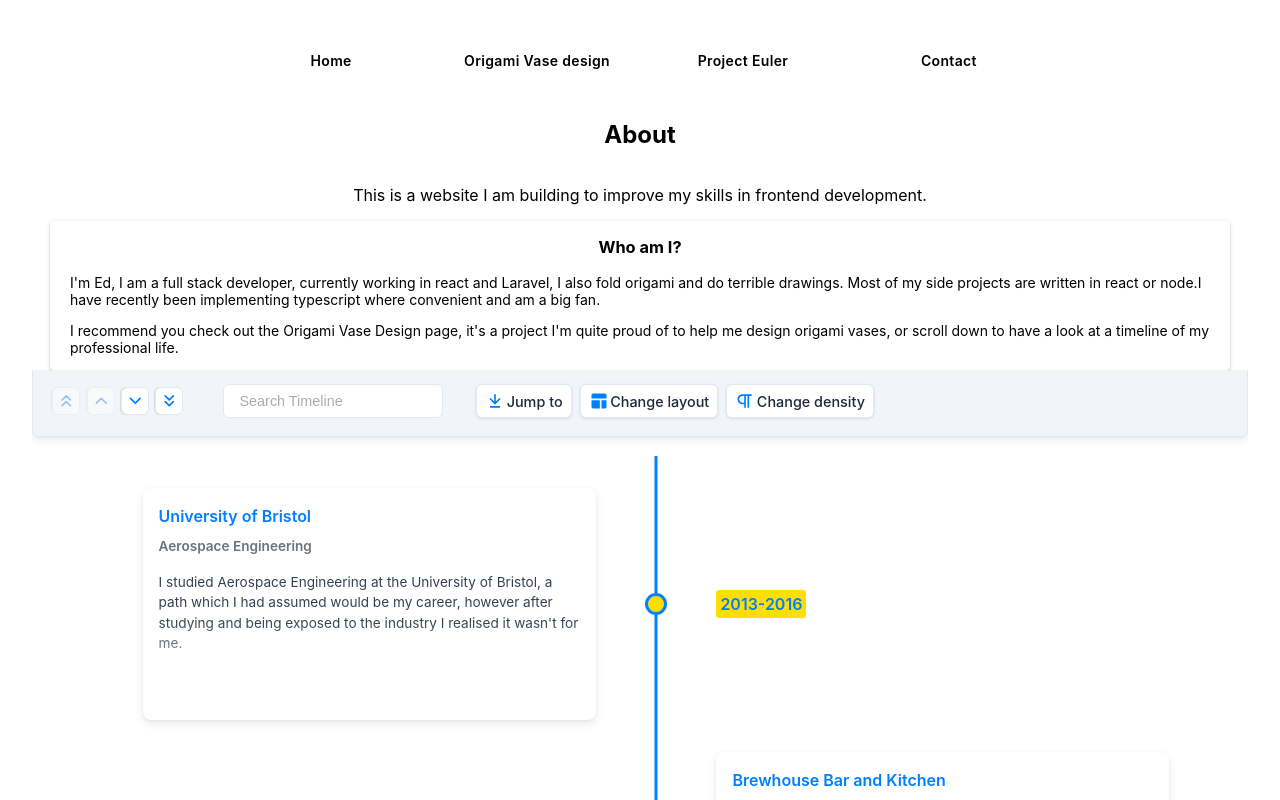
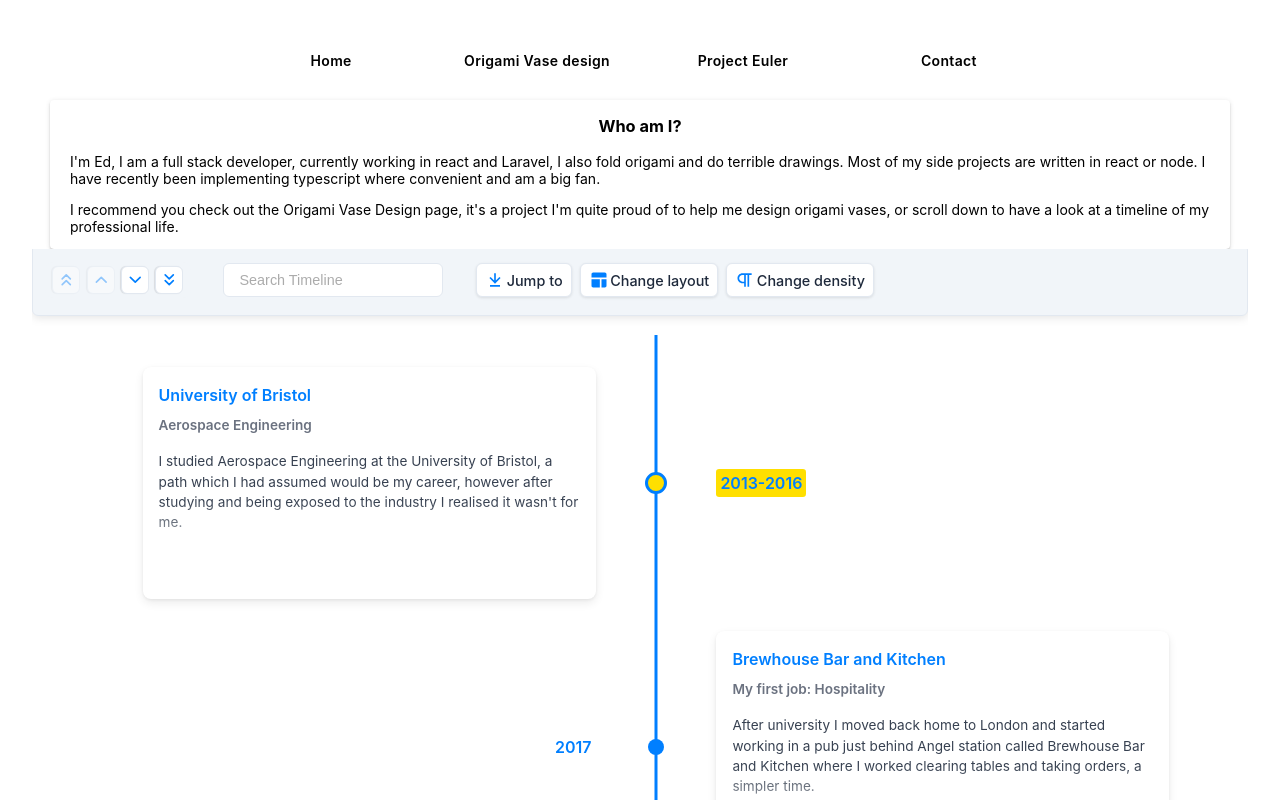
Before and after one commit to Edward-Phillips/origamiVaseDisplay, a Next.js app: page / in a window 1280 px wide. Shown: the top 800 px of the page. Built offline with nearby package versions, Linux system fonts and the light colour scheme.

Commit message:
remove about  paragraph

```diff
--- a/pages/index.js
+++ b/pages/index.js
@@ -6,14 +6,10 @@ export default function Index() {
   return (
     <div className={styles.indexContainer}>
       <section className={styles.descriptionContainer}>
-        <h2>About</h2>
-        <p>
-          This is a website I am building to improve my skills in frontend development.
-        </p>
         <article className={styles.articlePanel}>
           <h3>Who am I?</h3>
           <p>
-            I'm Ed, I am a full stack developer, currently working in react and Laravel, I also fold origami and do terrible drawings. Most of my side projects are written in react or node.I have recently been implementing typescript where convenient and am a big fan.
+            I'm Ed, I am a full stack developer, currently working in react and Laravel, I also fold origami and do terrible drawings. Most of my side projects are written in react or node. I have recently been implementing typescript where convenient and am a big fan.
             </p>
             <p>
             I recommend you check out the Origami Vase Design page, it's a project I'm quite proud of to help me design origami vases, or scroll down to have a look at a timeline of my professional life.
```
